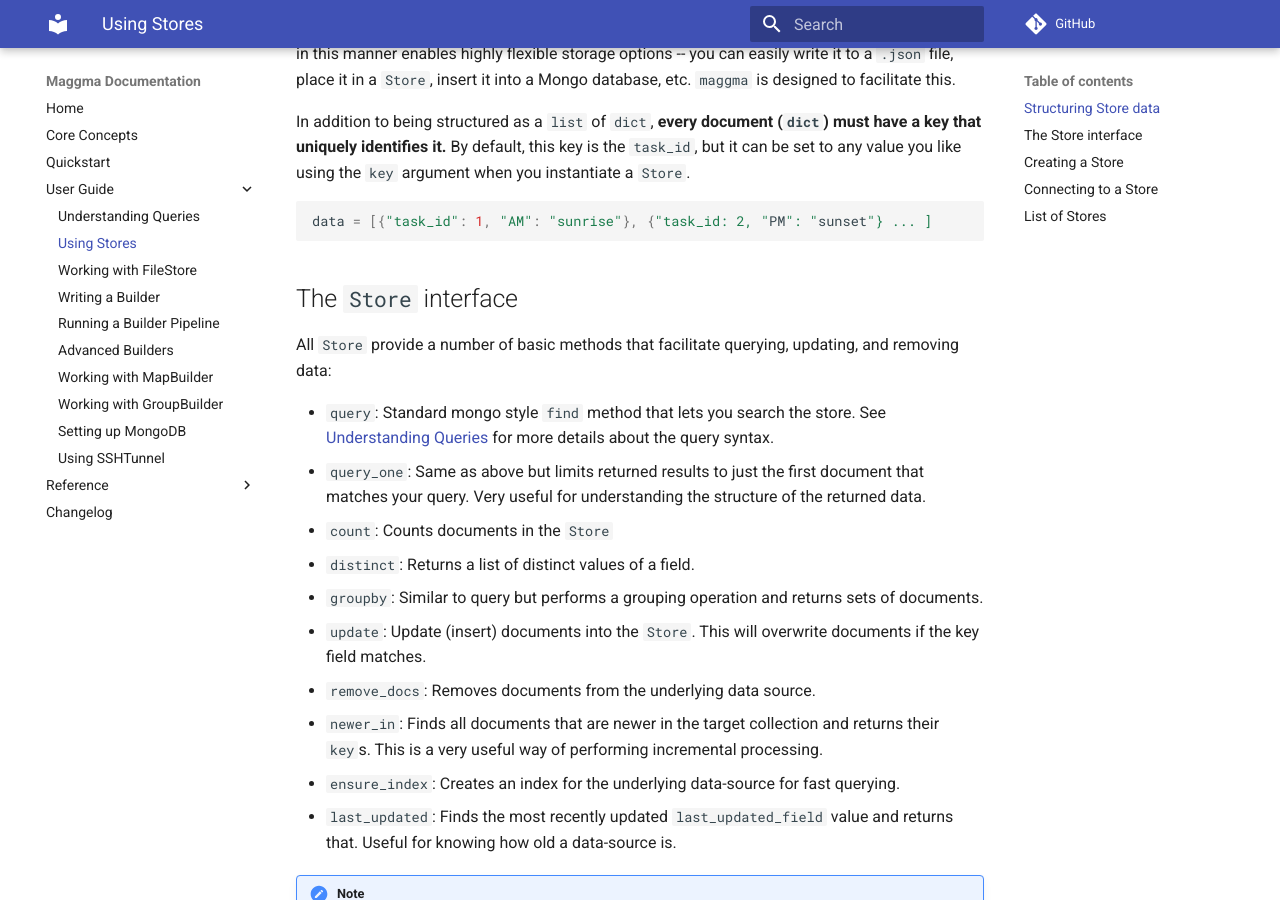
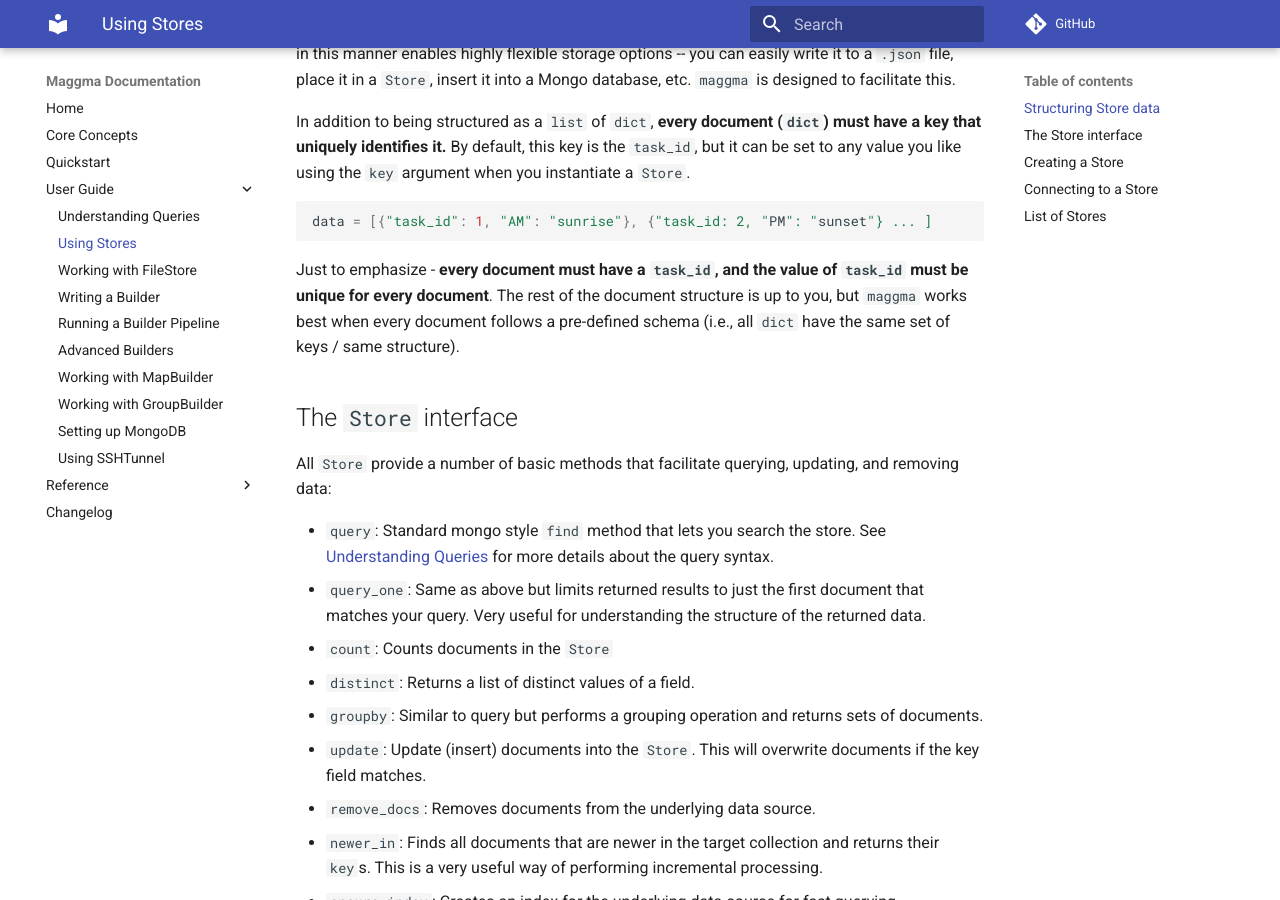
Before and after one commit to materialsproject/maggma, an MkDocs documentation site: the page built from docs/getting_started/stores.md, in a window 1280 px wide and 900 px high, scrolled down 650 px. Built offline with MkDocs 1.6.1 and Material for MkDocs 9.7.7, drawn with Linux system fonts in a browser that asks for light colours; comment, search, counter and statistics services are not loaded.

Commit message:
docs: add to store guide

````diff
--- a/docs/getting_started/stores.md
+++ b/docs/getting_started/stores.md
@@ -26,6 +26,10 @@ like using the `key` argument when you instantiate a `Store`.
 ```python
 data = [{"task_id": 1, "AM": "sunrise"}, {"task_id: 2, "PM": "sunset"} ... ]
 ```
+
+Just to emphasize - **every document must have a `task_id`, and the value of `task_id` must be unique for every document**. The rest of the document structure
+is up to you, but `maggma` works best when every document follows a pre-defined
+schema (i.e., all `dict` have the same set of keys / same structure).
 
 ## The `Store` interface
 
````
